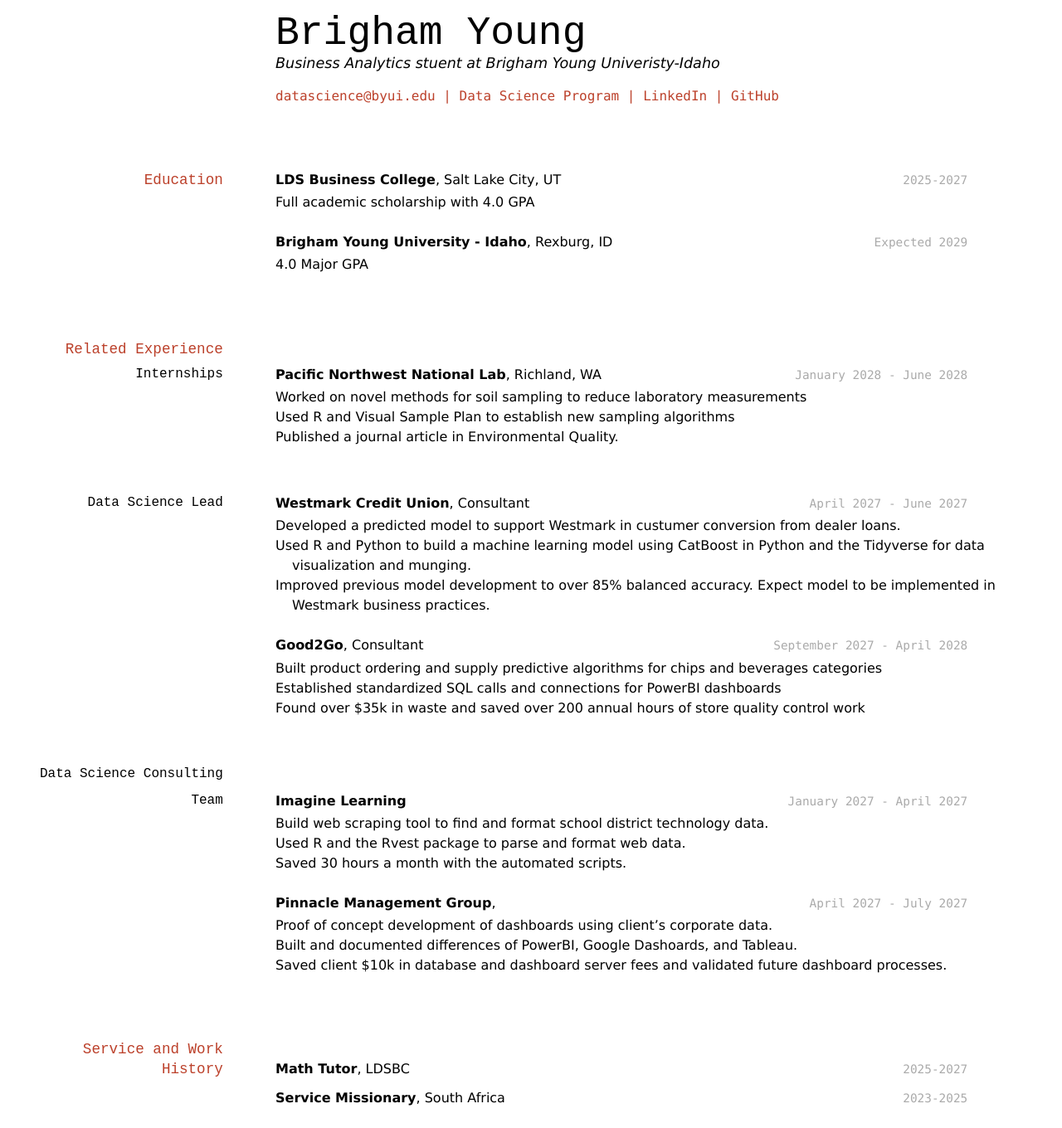
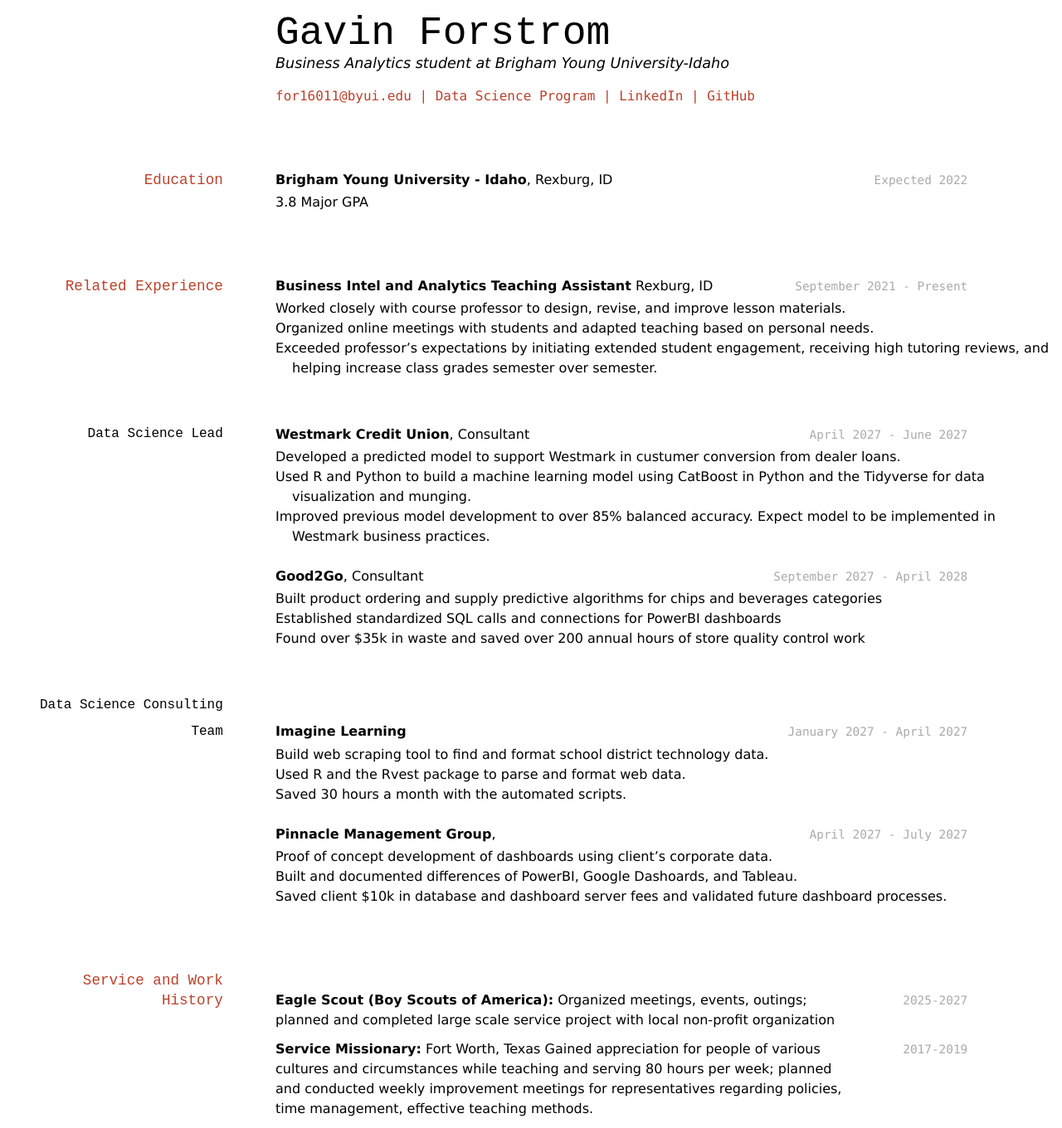
Before and after one commit to byuids-resumes/forstrom-resume, a Jekyll site: the page built from docs/index.md, in a window 1280 px wide. Shown: the whole page at 83% size. Built offline with Jekyll 4.4.1, drawn with Linux system fonts in a browser that asks for light colours.

Commit message:
updatedresumesweet

```diff
--- a/docs/index.md
+++ b/docs/index.md
@@ -2,13 +2,13 @@
 layout: cv
 title: Gavin Forstrom's Resume
 ---
-# Brigham Young
-Business Analytics stuent at Brigham Young Univeristy-Idaho
+# Gavin Forstrom
+Business Analytics student at Brigham Young University-Idaho
 
 <div id="webaddress">
-<a href="datascience@byui.edu">datascience@byui.edu</a>
+<a href="for16011@byui.edu">for16011@byui.edu</a>
 | <a href="https://byuidatascience.github.io/development.html">Data Science Program</a>
-| <a href="https://www.linkedin.com/groups/13537407/">LinkedIn</a>
+| <a href="https://www.linkedin.com/in/gavin-forstrom-86767419b//">LinkedIn</a>
 | <a href="https://github.com/byuids-resumes">GitHub</a>
 </div>
 
@@ -16,27 +16,20 @@ Business Analytics stuent at Brigham Young Univeristy-Idaho
 
 ## Education
 
-`2025-2027`
-__LDS Business College__, Salt Lake City, UT
-
-- Full academic scholarship with 4.0 GPA
-
-`Expected 2029`
+`Expected 2022`
 __Brigham Young University - Idaho__, Rexburg, ID
 
-- 4.0 Major GPA
-
+- 3.8 Major GPA
 
 ## Related Experience
 
-### Internships
+`September 2021 - Present`
+__Business Intel and Analytics Teaching Assistant__
+Rexburg, ID
 
-`January 2028 - June 2028`
-__Pacific Northwest National Lab__, Richland, WA
-
-- Worked on novel methods for soil sampling to reduce laboratory measurements
-- Used R and Visual Sample Plan to establish new sampling algorithms
-- Published a journal article in Environmental Quality.
+- Worked closely with course professor to design, revise, and improve lesson materials.
+- Organized online meetings with students and adapted teaching based on personal needs.
+- Exceeded professor’s expectations by initiating extended student engagement, receiving high tutoring reviews, and helping increase class grades semester over semester.
 
 ### Data Science Lead
 
@@ -74,11 +67,13 @@ __Pinnacle Management Group__,
 ## Service and Work History
 
 `2025-2027`
-__Math Tutor__, LDSBC
+__Eagle Scout (Boy Scouts of America):__
+Organized meetings, events, outings; planned and completed large scale service project with local non-profit organization
 
 
-`2023-2025`
-__Service Missionary__, South Africa
+`2017-2019`
+__Service Missionary:__ Fort Worth, Texas
+Gained appreciation for people of various cultures and circumstances while teaching and serving 80 hours per week; planned and conducted weekly improvement meetings for representatives regarding policies, time management, effective teaching methods.
 
 
 
```
